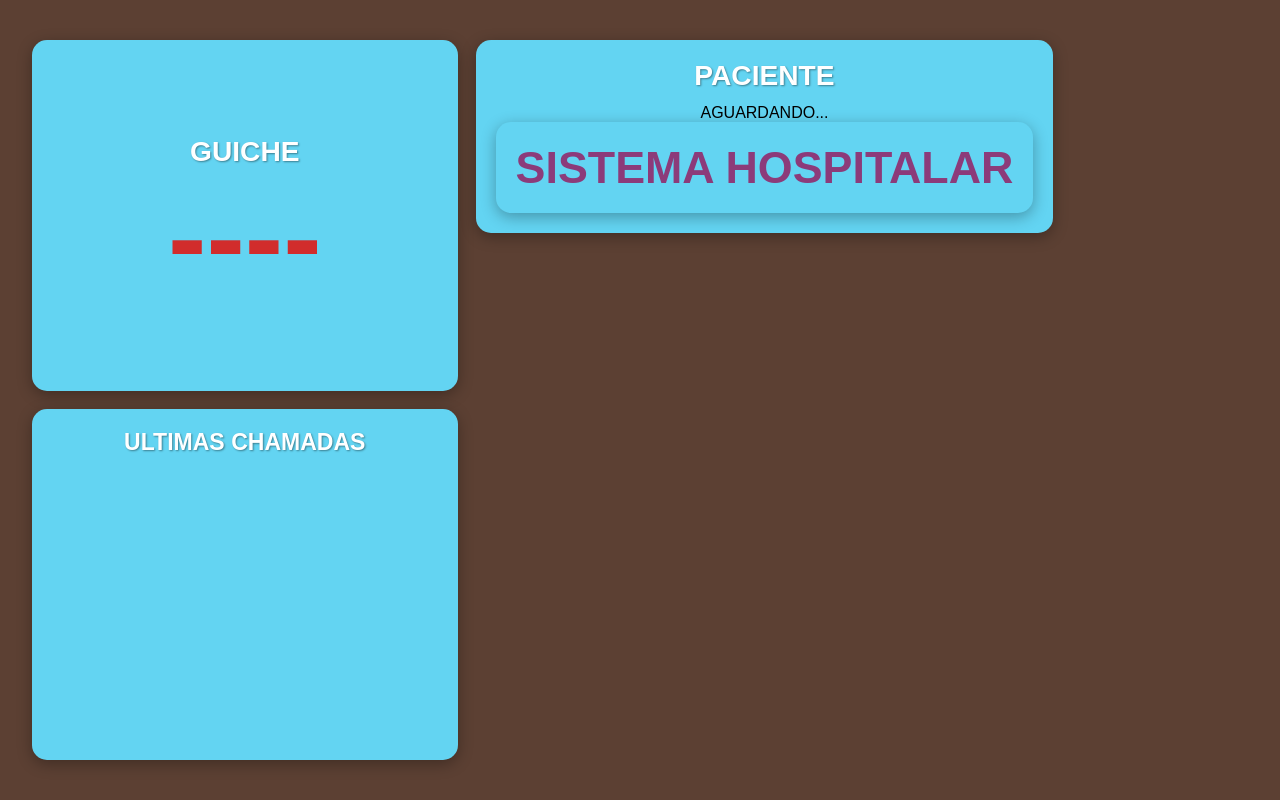
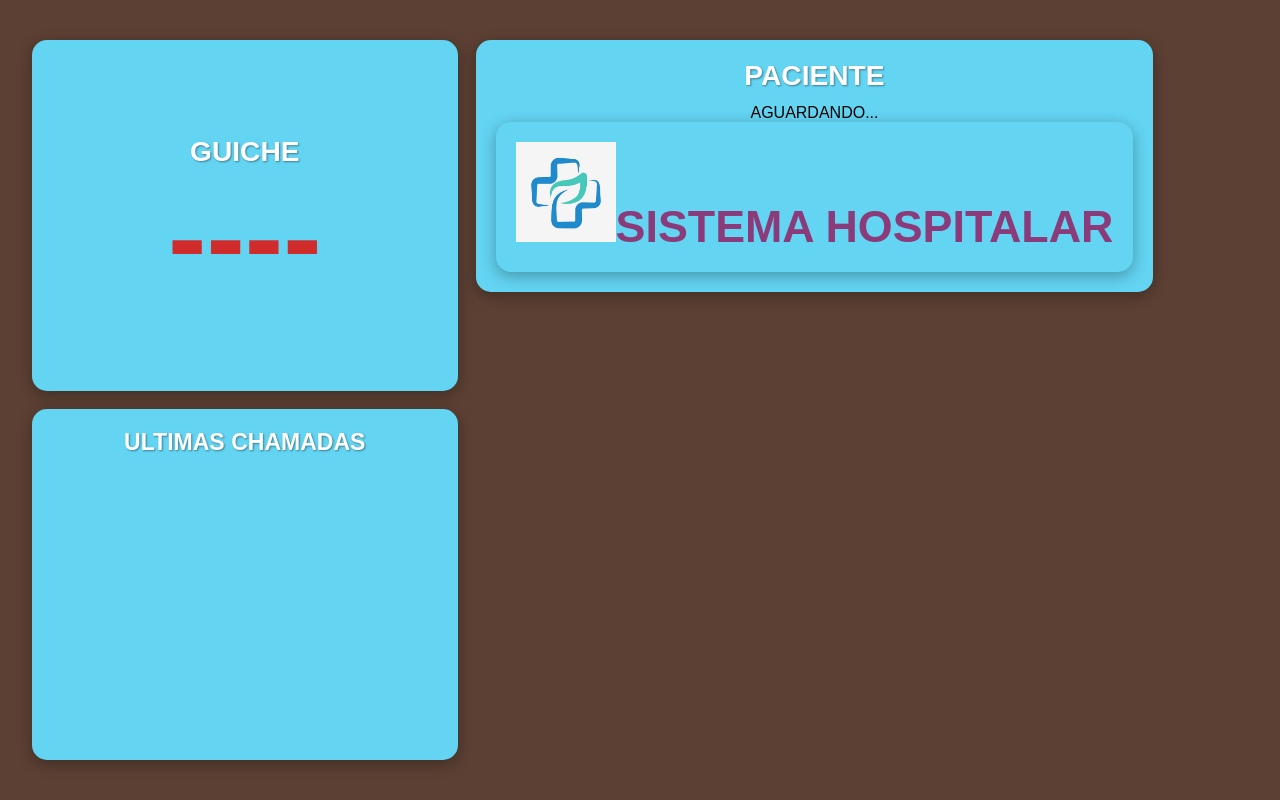
Before and after one commit to Hz00101/Projeto-sentinela--hospital, a website: page frontend/tv.html in a window 1280 px wide. Drawn offline with Linux system fonts and the light colour scheme; no server answers.

Commit message:
Update tv.html

```diff
--- a/frontend/tv.html
+++ b/frontend/tv.html
@@ -147,7 +147,7 @@
                 <div class="patiente-name" id="patient-name">AGUARDANDO...</div>
                 <div>
                     <div class="box logo-box">
-                        <div class="logo-text"><img="/hospital.avif">sistema hospitalar </div>
+                        <div class="logo-text"><img src="/hospital.avif" width="100">sistema hospitalar </div>
                     </div>
                 </div>
             </div>
```
